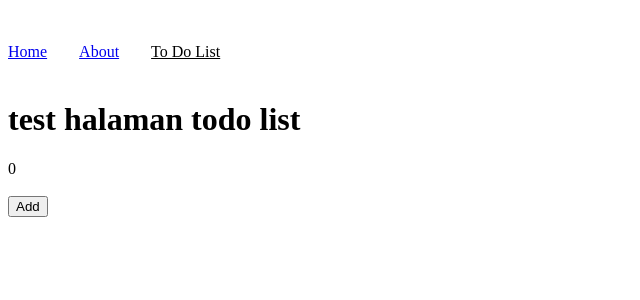
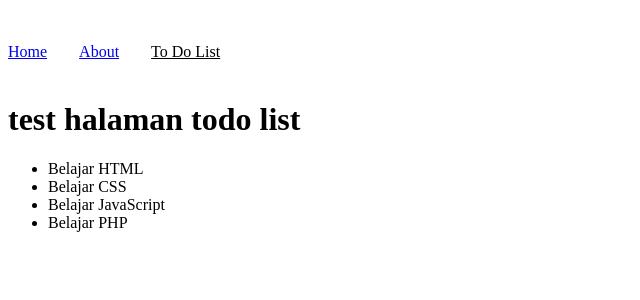
Before and after one commit to Yusak-code/web1, a Vue app in the folder web-project2/: page /todolist in a window 1280 px wide. Shown: the top 300 px of the page, without its empty margins (0-640 px from the left). Built offline with nearby package versions, Linux system fonts and the light colour scheme.

Commit message:
membuat state todo

```diff
--- a/web-project2/src/stores/todoStore.js
+++ b/web-project2/src/stores/todoStore.js
@@ -1,13 +1,20 @@
 import { defineStore } from 'pinia'
 
 export const useTodoStore = defineStore('todo', {
-    state: () => ({ count: 0, name: 'Eduardo' }),
+    state: () => ({
+        todoList : [
+            { name : 'Belajar HTML', isDone: false},
+            { name : 'Belajar CSS', isDone: false},
+            { name : 'Belajar JavaScript', isDone: false},
+            { name : 'Belajar PHP', isDone: false},
+        ]
+    }),
     getters: {
-        doubleCount: (state) => state.count * 2,
+
     },
     actions: {
-        increment() {
-            this.count++
-         },
+        //increment() {
+        //   this.count++
+        // },
     },
 })
--- a/web-project2/src/views/TodoView.vue
+++ b/web-project2/src/views/TodoView.vue
@@ -1,9 +1,12 @@
 <template>
     <h1>test halaman todo list</h1>
-    {{ todoStore.count }}
-    <br><br>
-    <button @click="todoStore.increment">Add</button>
 
+    <ul>
+        <li v-for="list in todoStore.todoList">
+            {{ list.name }}
+
+        </li>
+    </ul>
 </template>
 
 <script>
```
